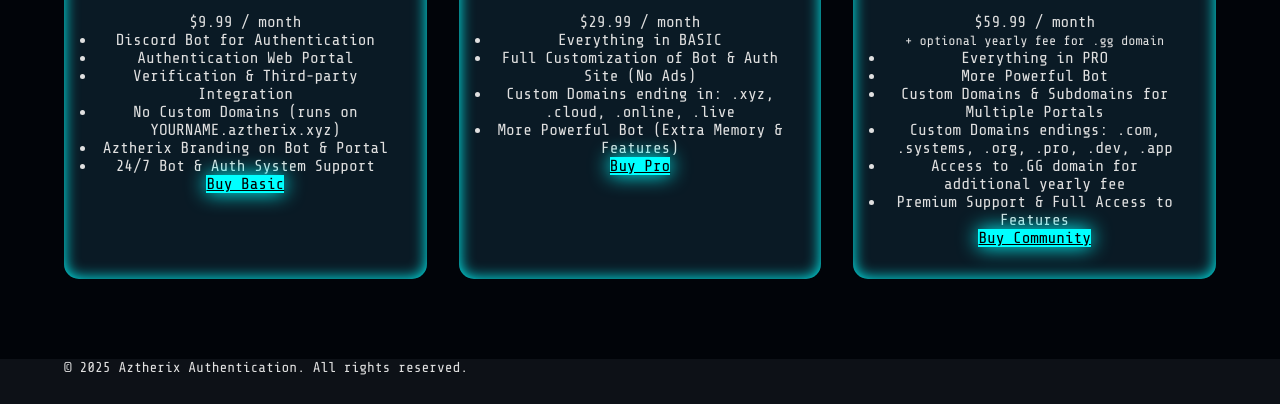
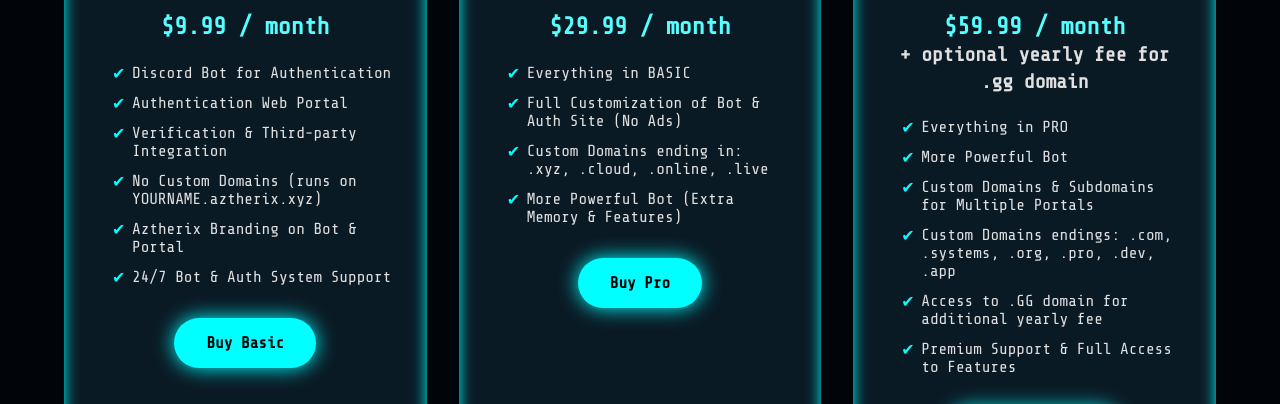
Before and after one commit to Aztherix-Authentication/aztherixsite, a plain HTML site: page plans.html in a window 1280 px wide. Shown: the part 396-800 px from the top of the page. Drawn offline with nearby package versions, Linux system fonts and the light colour scheme; files that its build step writes are made by us from their sources.

Commit message:
Update styles.css

```diff
--- a/styles.css
+++ b/styles.css
@@ -266,7 +266,50 @@ nav .btn-demo:hover, nav .btn-demo:focus {
   margin-bottom: 1rem;
 }
 
-.plan-card
+.plan-card .price {
+  font-size: 1.5rem;
+  font-weight: 700;
+  margin-bottom: 1.5rem;
+  color: #5ff;
+}
+
+.plan-card ul {
+  text-align: left;
+  margin-bottom: 2rem;
+  color: #9ee9f9;
+  list-style: none;
+  padding-left: 1rem;
+}
+
+.plan-card ul li {
+  margin-bottom: 0.75rem;
+  position: relative;
+  padding-left: 1.25rem;
+}
+
+.plan-card ul li::before {
+  content: "✔";
+  position: absolute;
+  left: 0;
+  color: #0ff;
+}
+
+.plan-card .btn-buy {
+  display: inline-block;
+  background: #0ff;
+  color: #000;
+  font-weight: 700;
+  padding: 1rem 2rem;
+  border-radius: 30px;
+  text-decoration: none;
+  box-shadow: 0 0 20px #0ff;
+  transition: background-color 0.3s ease, box-shadow 0.3s ease;
+}
+
+.plan-card .btn-buy:hover {
+  background: #00e0e0;
+  box-shadow: 0 0 30px #00e0e0;
+}
 
 
 /* Footer */
```
